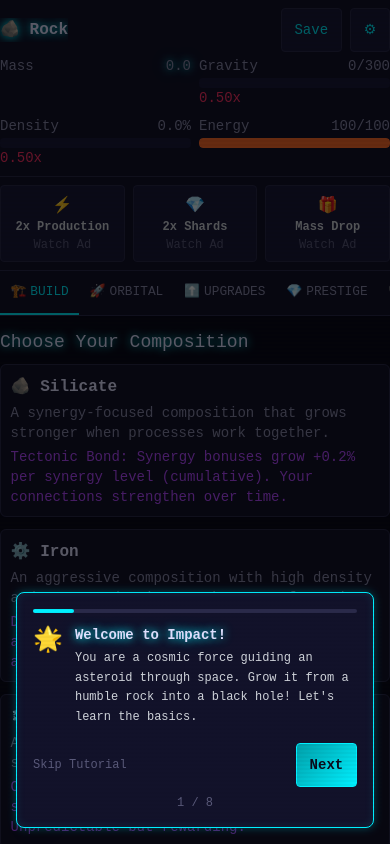
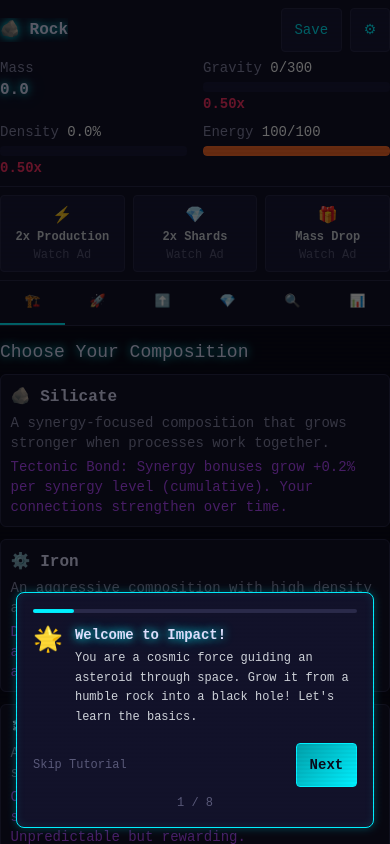
Before and after one commit to ChrisHardin0119/impact-game, a Next.js app: page / in a window 390 px wide. Built offline with nearby package versions, Linux system fonts and the light colour scheme.

Commit message:
Mobile layout v3: stacked resource labels, icon-only tabs, better text wrapping

```diff
--- a/app/page.tsx
+++ b/app/page.tsx
@@ -300,7 +300,7 @@ export default function GamePage() {
     <div className="scanlines flex flex-col h-screen max-h-screen no-select safe-top">
       {/* Resource Header */}
       <div className="bg-space-light border-b border-gray-700 px-3 sm:px-4 py-2 safe-x">
-        <div className="flex items-center justify-between mb-1">
+        <div className="flex items-center justify-between mb-1.5">
           <div className="flex items-center gap-2 sm:gap-4 min-w-0">
             <span className="glow-cyan font-bold text-base sm:text-lg truncate">{currentTierDef.emoji} {currentTierDef.name}</span>
             {state.composition && <span className="text-sm text-gray-400 truncate">| {COMPOSITIONS.find(c => c.id === state.composition)?.name}</span>}
@@ -310,32 +310,33 @@ export default function GamePage() {
             <button className="btn-secondary text-sm px-3 py-1.5" onClick={() => setTab('stats')}>⚙</button>
           </div>
         </div>
-        <div className="grid grid-cols-2 sm:grid-cols-4 gap-2 sm:gap-3">
+        <div className="grid grid-cols-2 sm:grid-cols-4 gap-x-4 gap-y-2 sm:gap-3">
           {/* Mass */}
           <div>
-            <div className="text-sm text-gray-400 flex justify-between"><span>Mass</span><span className="glow-cyan">{fmt(state.mass)}</span></div>
+            <div className="text-sm text-gray-400">Mass</div>
+            <div className="glow-cyan text-base font-bold">{fmt(state.mass)}</div>
             {massPerSec > 0 && <div className="mass-per-sec">+{fmt(massPerSec)}/s</div>}
           </div>
           {/* Gravity */}
           <div>
-            <div className="text-sm text-gray-400 flex justify-between"><span>Gravity</span><span>{fmt(state.gravity, 0)}/300</span></div>
-            <div className="resource-bar mt-0.5">
+            <div className="text-sm text-gray-400">Gravity <span className="text-white">{fmt(state.gravity, 0)}/300</span></div>
+            <div className="resource-bar mt-1">
               <div className="resource-bar-fill" style={{width: `${(state.gravity / 300) * 100}%`, background: gravMult >= 1 ? 'var(--color-green)' : 'var(--color-red)'}} />
             </div>
-            <div className="text-sm" style={{color: gravMult >= 1 ? 'var(--color-green)' : 'var(--color-red)'}}>{gravMult.toFixed(2)}x</div>
+            <div className="text-sm font-bold mt-0.5" style={{color: gravMult >= 1 ? 'var(--color-green)' : 'var(--color-red)'}}>{gravMult.toFixed(2)}x</div>
           </div>
           {/* Density */}
           <div>
-            <div className="text-sm text-gray-400 flex justify-between"><span>Density</span><span>{state.density.toFixed(1)}%</span></div>
-            <div className="resource-bar mt-0.5">
+            <div className="text-sm text-gray-400">Density <span className="text-white">{state.density.toFixed(1)}%</span></div>
+            <div className="resource-bar mt-1">
               <div className="resource-bar-fill" style={{width: `${state.density}%`, background: densMult >= 1 ? 'var(--color-purple)' : 'var(--color-red)'}} />
             </div>
-            <div className="text-sm" style={{color: densMult >= 1 ? 'var(--color-purple)' : 'var(--color-red)'}}>{densMult.toFixed(2)}x</div>
+            <div className="text-sm font-bold mt-0.5" style={{color: densMult >= 1 ? 'var(--color-purple)' : 'var(--color-red)'}}>{densMult.toFixed(2)}x</div>
           </div>
           {/* Energy */}
           <div>
-            <div className="text-sm text-gray-400 flex justify-between"><span>Energy</span><span>{Math.floor(state.energy)}/{state.maxEnergy}</span></div>
-            <div className="resource-bar mt-0.5">
+            <div className="text-sm text-gray-400">Energy <span className="text-white">{Math.floor(state.energy)}/{state.maxEnergy}</span></div>
+            <div className="resource-bar mt-1">
               <div className="resource-bar-fill" style={{width: `${(state.energy / state.maxEnergy) * 100}%`, background: 'var(--color-orange)'}} />
             </div>
           </div>
@@ -346,10 +347,10 @@ export default function GamePage() {
       <BoostBar state={state} onActivateBoost={handleActivateBoost} />
 
       {/* Tab Navigation */}
-      <div className="tab-bar border-b border-gray-700 bg-space-light px-2 safe-x">
+      <div className="tab-bar border-b border-gray-700 bg-space-light px-1 safe-x">
         {tabs.map(t => (
-          <button key={t.id} className={`tab whitespace-nowrap ${activeTab === t.id ? 'tab-active' : ''}`} onClick={() => setTab(t.id)}>
-            <span className="mr-1">{t.icon}</span>{t.label}
+          <button key={t.id} className={`tab whitespace-nowrap flex-1 justify-center ${activeTab === t.id ? 'tab-active' : ''}`} onClick={() => setTab(t.id)}>
+            <span className="sm:mr-1">{t.icon}</span><span className="hidden sm:inline">{t.label}</span>
           </button>
         ))}
       </div>
--- a/components/TutorialOverlay.tsx
+++ b/components/TutorialOverlay.tsx
@@ -78,16 +78,16 @@ export function ContextualHint({
   onDismiss: () => void;
 }) {
   return (
-    <div className="fixed bottom-4 left-4 right-4 sm:left-auto sm:right-4 sm:w-80 z-40">
+    <div className="fixed bottom-16 left-3 right-3 sm:left-auto sm:right-4 sm:bottom-4 sm:w-80 z-40">
       <div className="bg-space-lighter border border-orange rounded-lg p-3 shadow-lg">
         <div className="flex items-start gap-2">
           <span className="text-lg shrink-0">{step.emoji}</span>
           <div className="flex-1 min-w-0">
             <h4 className="text-sm font-bold text-orange">{step.title}</h4>
-            <p className="text-xs text-gray-300 mt-1 leading-relaxed">{step.message}</p>
+            <p className="text-sm text-gray-300 mt-1 leading-relaxed">{step.message}</p>
           </div>
           <button
-            className="text-gray-500 hover:text-gray-300 text-lg shrink-0"
+            className="text-gray-400 hover:text-gray-200 text-2xl shrink-0 leading-none min-w-[32px] min-h-[32px] flex items-center justify-center"
             onClick={onDismiss}
           >
             ×
```
